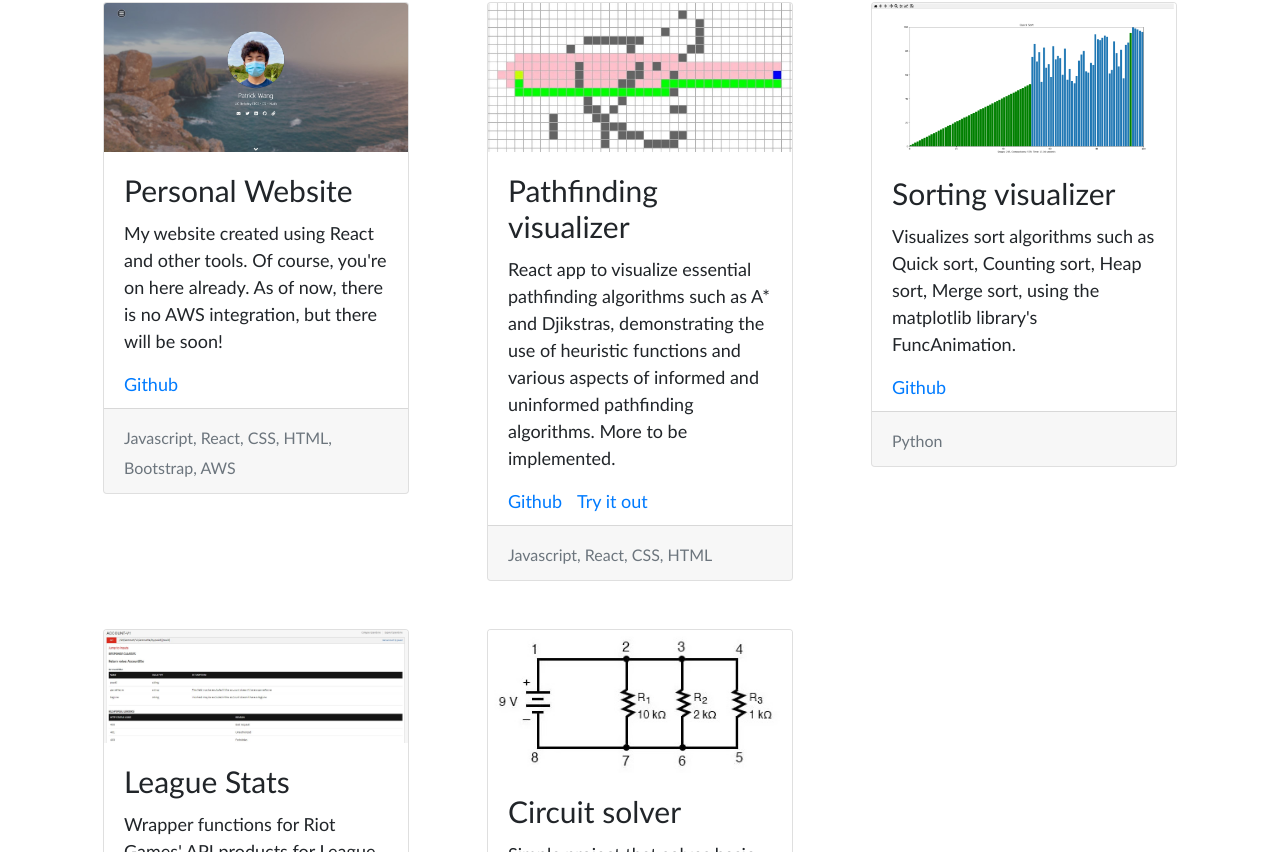
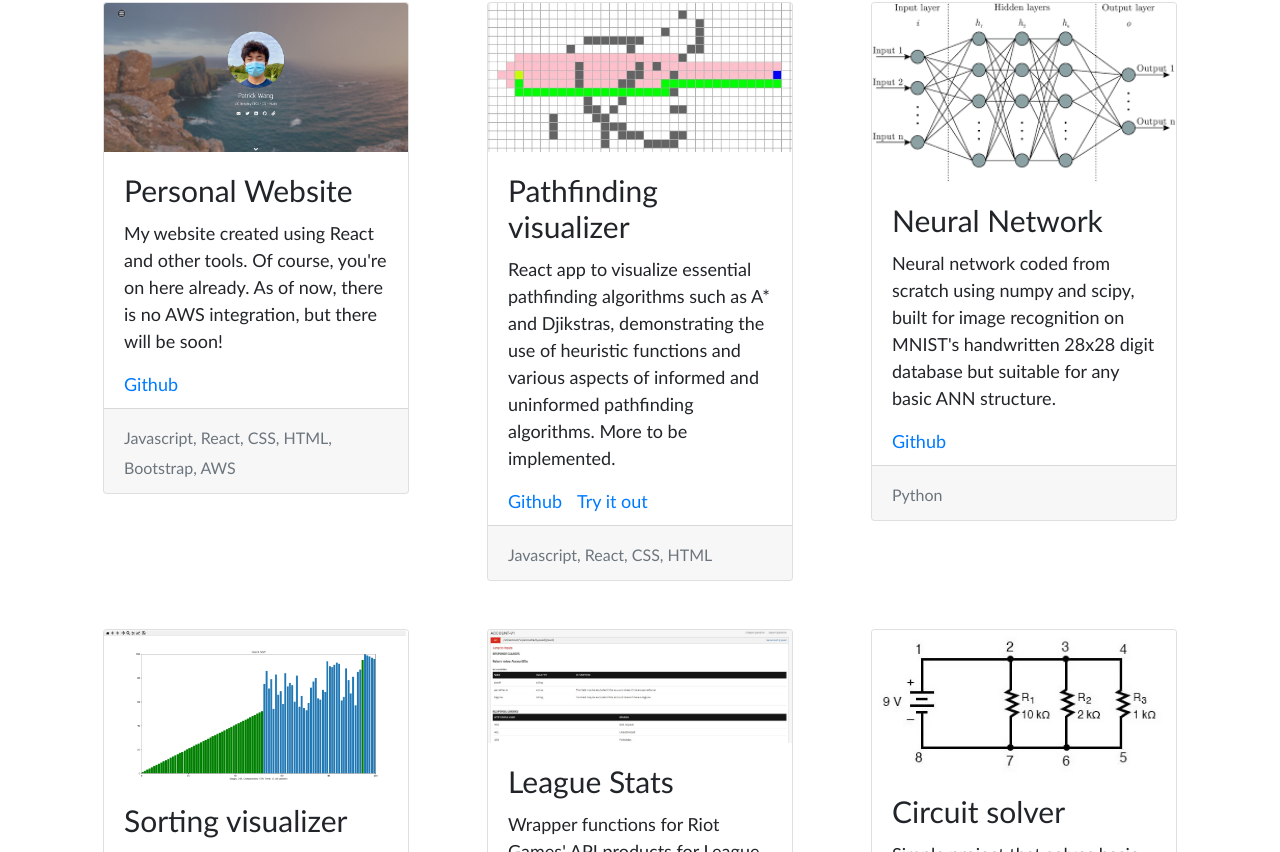
Before and after one commit to patwang123/patwang123.github.io, a React (Create React App) app: page / in a window 1280 px wide. Shown: the part 1568-2420 px from the top of the page. Built offline with nearby package versions, Linux system fonts and the light colour scheme.

Commit message:
new project

```diff
--- a/src/App.js
+++ b/src/App.js
@@ -29,7 +29,7 @@ function App() {
           <Projects></Projects>
           <Academics></Academics>
           <h5 style={{color:'white',textAlign: 'center'}}>
-          Updated 12/20/2020
+          Updated 12/26/2020
           </h5>
       </div>
     </div>
--- a/src/components/Projects/project_consts.js
+++ b/src/components/Projects/project_consts.js
@@ -3,6 +3,7 @@ import personal_website from './img/personal_website.jpg'
 import circuits from './img/circuits.jpg';
 import sorting from './img/sorting.jpg';
 import riot_api from './img/riot_api.JPG';
+import neural_network from './img/neural_network.png';
 /*
 Project Attributes
 ------------------------------------------------------
@@ -33,6 +34,14 @@ export const PROJECT_CONSTS = [
         test_it: 'https://patwang123.github.io/Pathfinding-Visualizer'
     },
     {
+        title: 'Neural Network',
+        ext_info: 'Neural network coded from scratch using numpy and scipy, built for image recognition on MNIST\'s handwritten 28x28 digit database but suitable for any basic ANN structure.',
+        languages: 'Python',
+        img: neural_network,
+        github: 'https://github.com/patwang123/neural_network',
+        test_it: null,
+    },
+    {
         title: 'Sorting visualizer',
         ext_info: 'Visualizes sort algorithms such as Quick sort, Counting sort, Heap sort, Merge sort, using the matplotlib library\'s FuncAnimation.',
         languages: 'Python',
@@ -56,4 +65,5 @@ export const PROJECT_CONSTS = [
         github: 'https://www.github.com/patwang123/Circuit-Solver',
         test_it: null,
     }
+
 ]
```
Also changed, not shown: src/components/Projects/img/neural_network.png (added), 1 other file (tests, documents, lock files or other folders).
